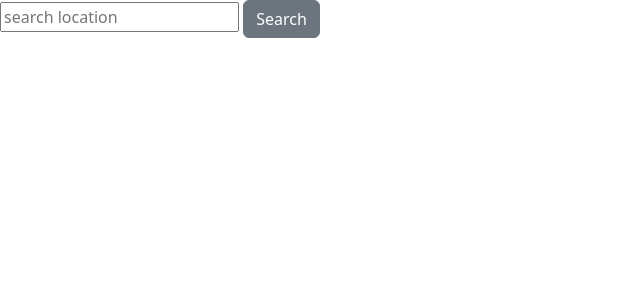
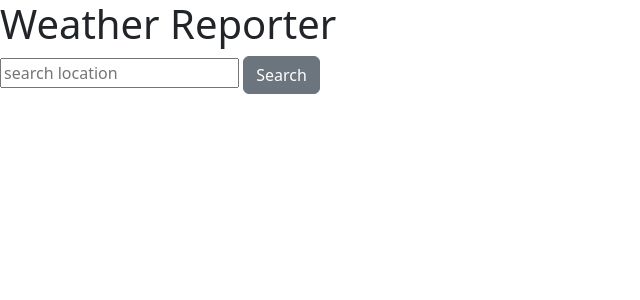
Before and after one commit to NickG35/Weather-App, a Flask app: page / in a window 1280 px wide. Shown: the top 300 px of the page, without its empty margins (0-640 px from the left). Run offline with Flask 3, Linux system fonts and the light colour scheme.

Commit message:
added temporary app title header

```diff
--- a/templates/layout.html
+++ b/templates/layout.html
@@ -9,6 +9,7 @@
 </head>
 <body>
     <script src="https://cdn.jsdelivr.net/npm/bootstrap@5.3.3/dist/js/bootstrap.bundle.min.js" integrity="sha384-YvpcrYf0tY3lHB60NNkmXc5s9fDVZLESaAA55NDzOxhy9GkcIdslK1eN7N6jIeHz" crossorigin="anonymous"></script>
+    <h1 class="title">Weather Reporter</h1>
     {% block body %}
     {% endblock %}
 
```
